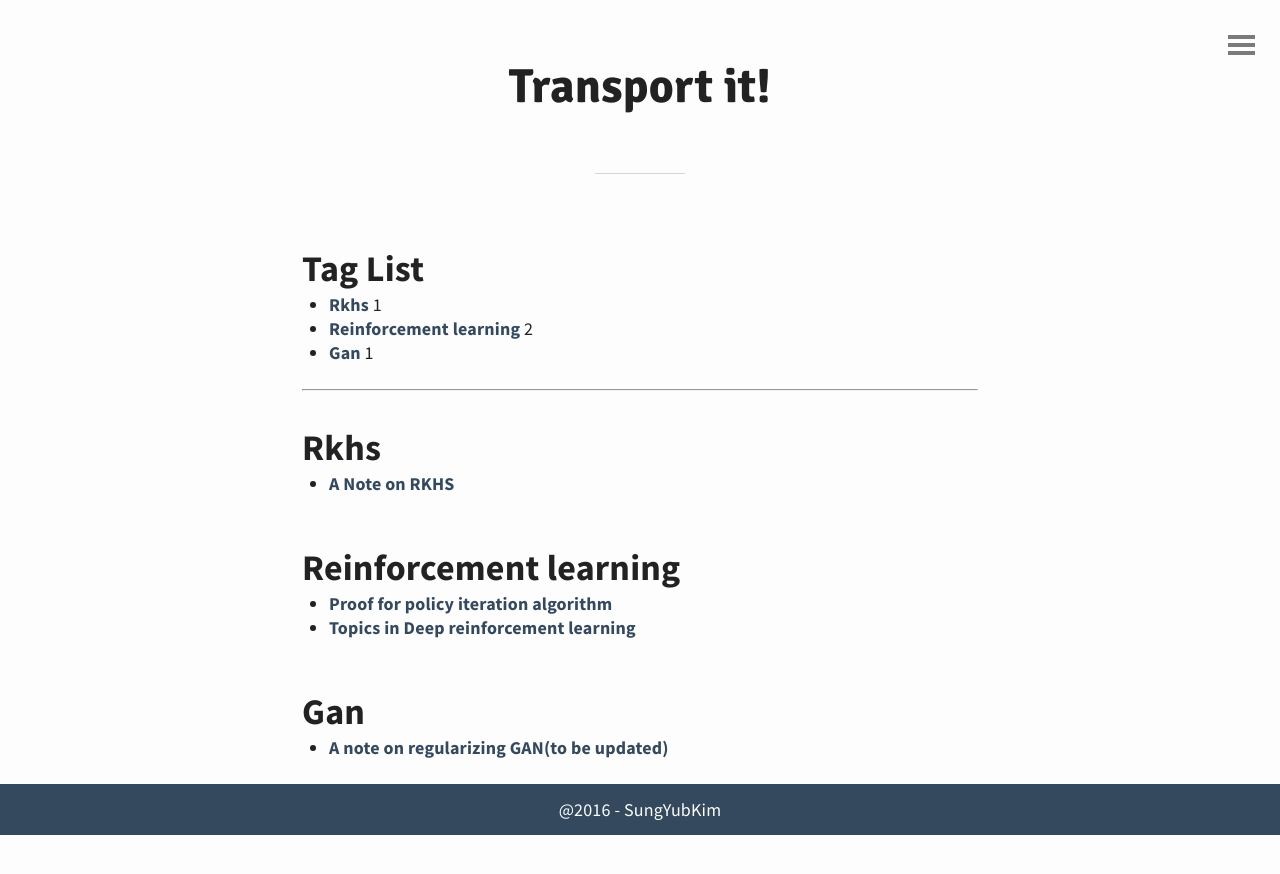
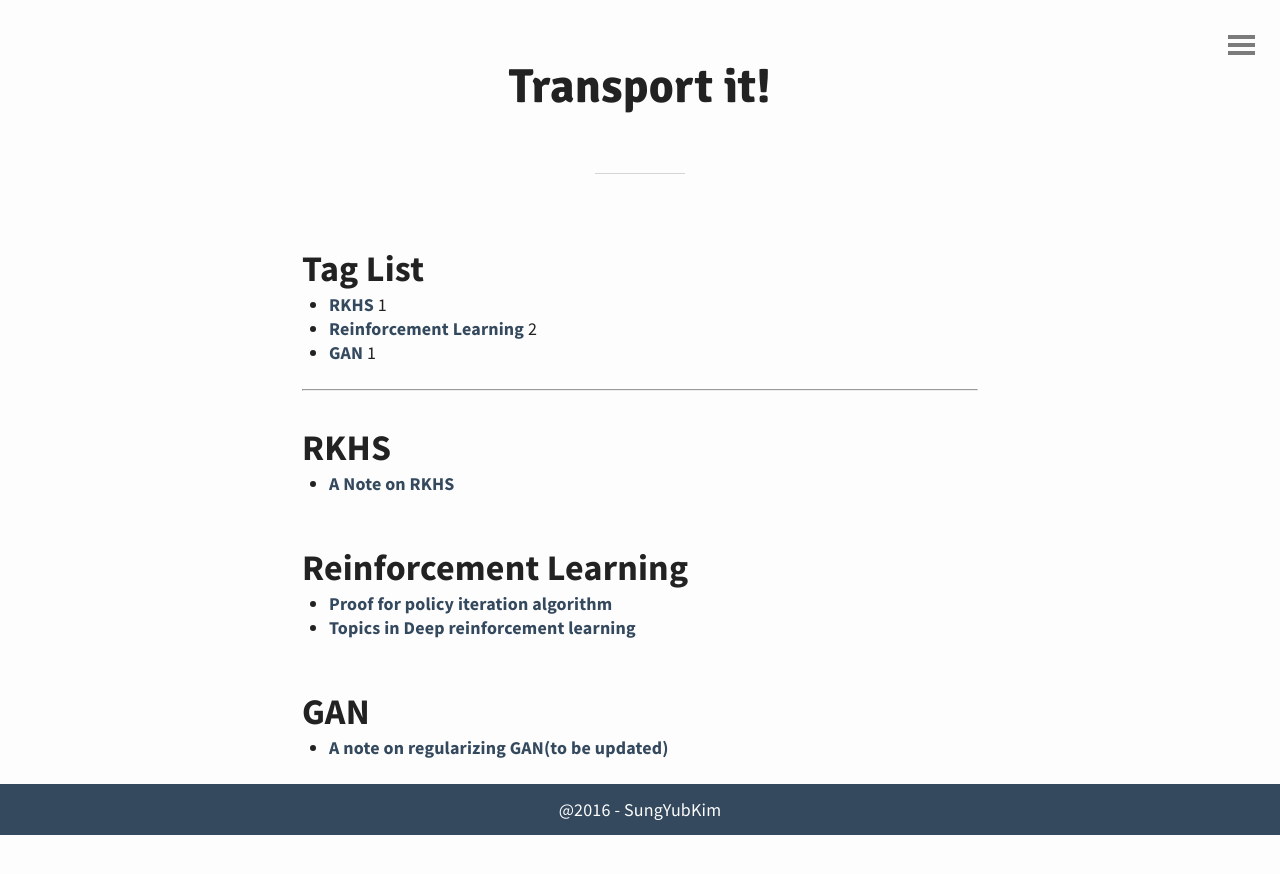
Before and after one commit to sungyubkim/sungyubkim.github.io, a Jekyll site: the page built from tags.html, in a window 1280 px wide. Shown: the top 874 px of the page. Built offline with Jekyll 4.4.1, drawn with Linux system fonts in a browser that asks for light colours.

Commit message:
no message

```diff
--- a/tags.html
+++ b/tags.html
@@ -19,7 +19,7 @@ permalink: /tags/
   {% else %}
     {% for tag in tags_list %}
       <li>
-        <a href="/tags#{{ tag[0] | slugify }}-ref" class='list-group-item'>{{ tag[0] | capitalize }}</a>
+        <a href="/tags#{{ tag[0] | slugify }}-ref" class='list-group-item'>{{ tag[0] }}</a>
         <span class='badge-success'>{{ tag[1].size }}</span>
       </li>
     {% endfor %}
@@ -30,7 +30,7 @@ permalink: /tags/
 <hr />
 
 {% for tag in site.tags %}
-  <h2 class='tag-header' id="{{ tag[0] | slugify }}-ref">{{ tag[0] | capitalize }}</h2>
+  <h2 class='tag-header' id="{{ tag[0] | slugify }}-ref">{{ tag[0] }}</h2>
   <ul>
     {% assign pages_list = tag[1] %}
 
```
